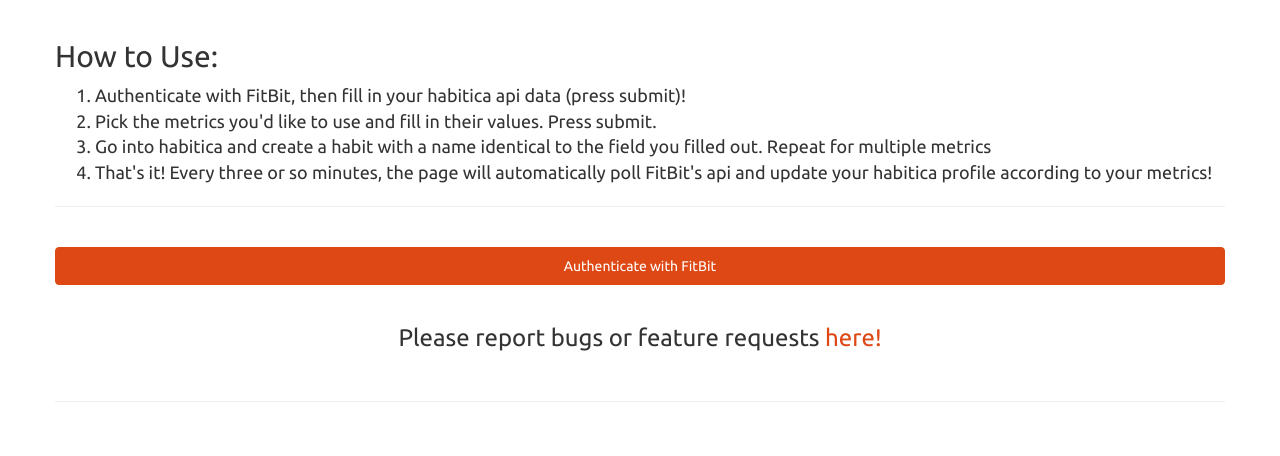
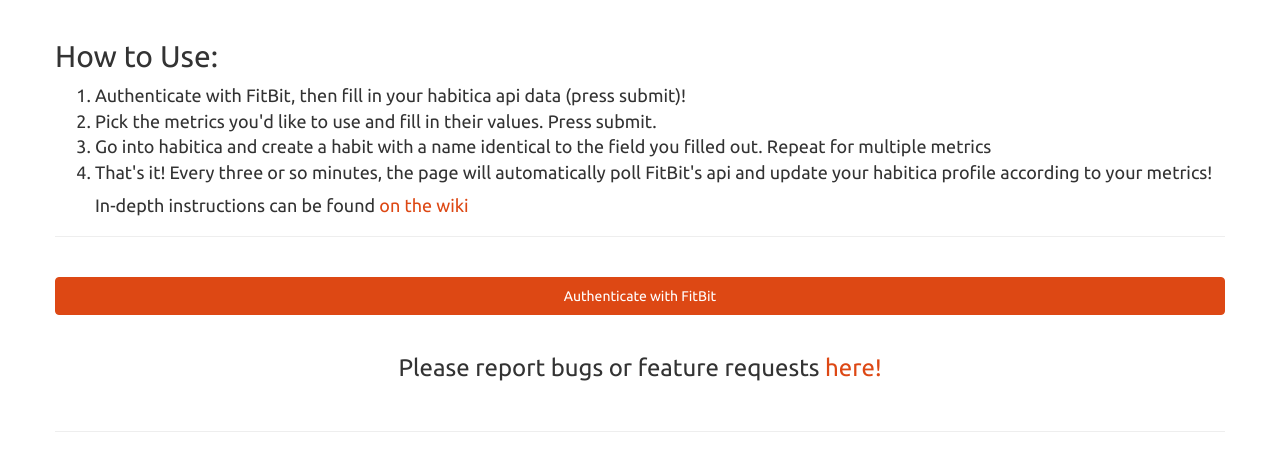
Before and after one commit to benmadsen/HabitiFit, a PHP site: page / in a window 1280 px wide. Shown: the part 50-506 px from the top of the page. Run offline with PHP 8.4, Linux system fonts and the light colour scheme.

Commit message:
Added wiki info and changed README todos

```diff
--- a/index.php
+++ b/index.php
@@ -24,12 +24,15 @@
 
          <div class="row">
               <h2>How to Use:</h2>
+
               <ol>
                  <li class="med-font"> Authenticate with FitBit, then fill in your habitica api data (press submit)!</li>
                  <li class="med-font">  Pick the metrics you'd like to use and fill in their values.  Press submit.  </li>
                  <li class="med-font">Go into habitica and create a habit with a name identical to the field you filled out. Repeat for multiple metrics</li>
                  <li class="med-font"> That's it! Every three or so minutes, the page will automatically poll FitBit's api and update your habitica profile according to your metrics!</li>
+                 <h4 >In-depth instructions can be found  <a href="https://github.com/Lamikins/FitBitica/wiki" target="_blank">on the wiki</a></h4>
              </ol>
+
              <hr>
           </div>
 
```
Also changed, not shown: README.md, 1 other file.
